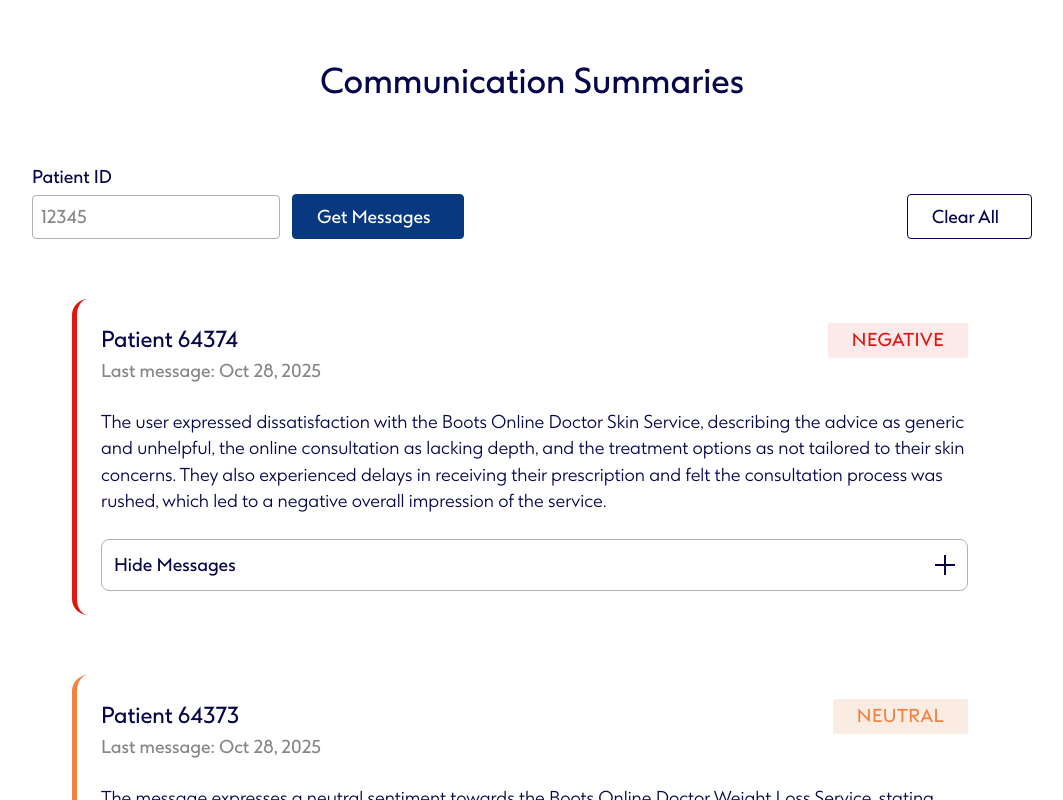
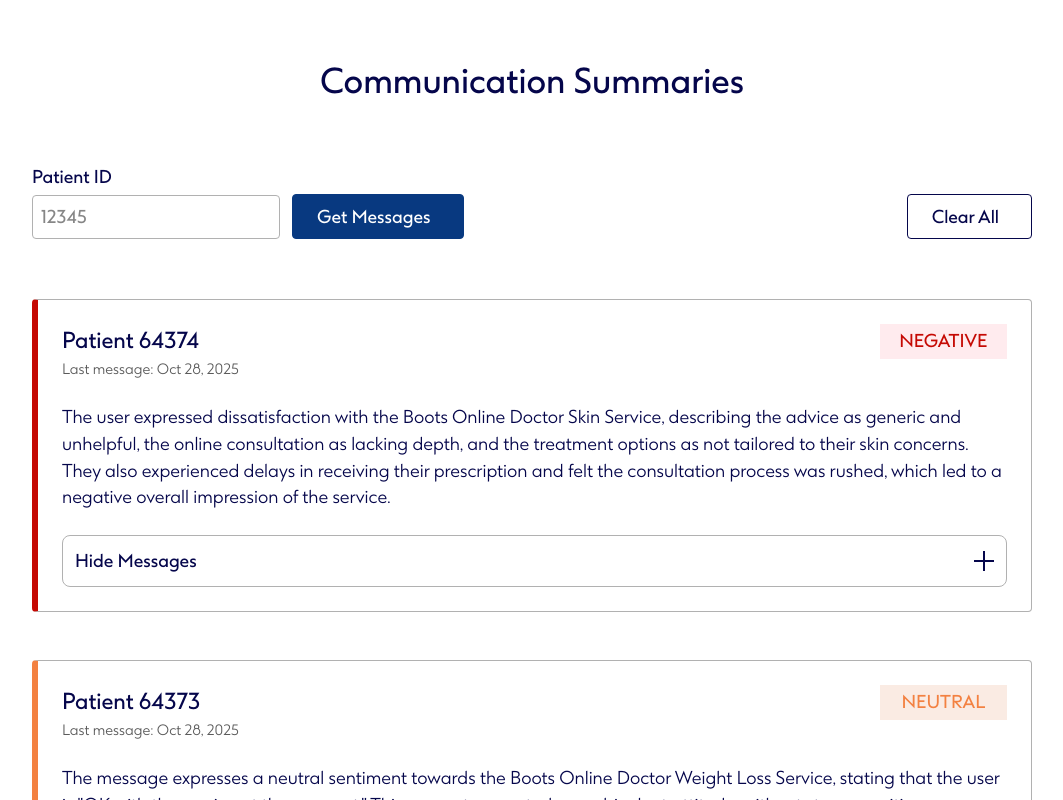
Before and after one commit to bdh-davidh/customer-sentiment, an Angular app: page / in a window 1280 px wide. Shown: the top 800 px of the page, without its empty margins (108-1171 px from the left). Built offline with nearby package versions, Linux system fonts and the light colour scheme.

Commit message:
Fix accordions and styles

```diff
--- a/src/app/app.html
+++ b/src/app/app.html
@@ -8,10 +8,10 @@
   <button variant="outline" style="margin-left: auto; max-block-size: 45px;">Clear All</button>
 </div>
 
-<div class="flow" >
+<ul class="flow" style="">
   @for (response of users.responses; track $index) {
-  <app-response [response]="response"/>
+  <app-response [response]="response" style="--flow-space: var(--space-10x); display: block;"/>
   } @empty {
-    <p>Messages will show here.</p>
+    <li>Messages will show here.</li>
   }
-</div>
+</ul>
--- a/src/app/response/response.html
+++ b/src/app/response/response.html
@@ -1,3 +1,4 @@
+<li class="patient-summary flow" style="--flow-space: var(--space-4x); list-style: none;">
 <div>
   <div style="display: flex; justify-content: space-between">
     <p class="patient-id">Patient {{ response()?.patient_id }}</p>
@@ -15,10 +16,11 @@
 <ui-accordion hideHeading="Show Messages" showHeading="Hide Messages">
   @for (message of response()?.messages; track $index) {
   <div
-    class="message {{ message.from_id == response()?.patient_id ? 'incoming' : 'outgoing' }}"
+    class="message {{ message.from_id == response()?.patient_id ? 'incoming' : 'outgoing' }}" style="--flow-space: var(--space-3x)"
   >
     <p class="message-time">{{ message.timestamp | date }}</p>
     <p class="message-content">{{ message.content }}</p>
   </div>
   }
 </ui-accordion>
+</li>
--- a/src/app/response/response.scss
+++ b/src/app/response/response.scss
@@ -1,100 +1,85 @@
-:host {
-  display: block;
-  padding-block: var(--space-4x);
-  padding-inline: var(--space-4x);
-  border-inline-start: 5px solid;
-  border-radius: var(--radius-4);
-  margin-inline: var(--space-8x);
 
-  > * {
-    --flow-space: var(--space-4x);
+.patient-summary {
+  padding: var(--space-4x);
+  border: 1px solid var(--clr-neutral-40);
+  border-radius: var(--radius-2);
+  background: var(--color-surface, #fff);
+
+  &:has(.positive) {
+    border-inline-start: 6px solid var(--clr-success-100);
   }
 
   &:has(.negative) {
-    border-color: var(--clr-error-80);
+    border-inline-start: 6px solid var(--clr-error-100);
   }
 
   &:has(.neutral) {
-    border-color: var(--clr-pumpkin-100);
+    border-inline-start: 6px solid var(--clr-pumpkin-100);
+  }
 }
 
-  &:has(.positive) {
-    border-color: var(--clr-success-80);
-  }
+.patient-id {
+  margin-inline: 0;
+  font-size: var(--fontsize-1);
+  font-weight: var(--fontweight-bold);
+  color: var(--clr-neutral-900);
 }
 
 .sentiment {
   display: grid;
   place-items: center;
+  min-inline-size: 12ch;
   padding-block: var(--space-1x);
-  padding-inline: var(--space-4x);
-  border-radius: var(--radius-1);
+  padding-inline: var(--space-2x);
+  border-radius: var(---radius-1);
   font-weight: var(--fontweight-bold);
-  letter-spacing: 0.5px;
+  text-transform: uppercase;
   text-box: trim-both cap alphabetic;
+
+  &.positive {
+    color: var(--clr-success-100);
+    background: var(--clr-success-20);
   }
 
-.negative {
-  color: var(--clr-error-80);
-  background-color: var(--clr-error-20);
+  &.negative {
+    color: var(--clr-error-100);
+    background: var(--color-error-bg, #ffebee);
   }
 
-.neutral {
+  &.neutral {
     color: var(--clr-pumpkin-100);
-  background-color: var(--clr-pumpkin-20);
+    background: var(--clr-pumpkin-20);
   }
-
-.positive {
-  color: var(--clr-success-80);
-  background-color: var(--clr-success-20);
-}
-
-.patient-id {
-  font-size: var(--fontsize-1);
-  font-weight: var(--fontweight-bold);
 }
 
 .last-message {
-  font-weight: var(--fontweight-bold);
-  color: var(--clr-neutral-50);
-}
-
-.summary {
-  margin-block-end: var(--space-4x);
+  font-size: var(--fontsize--1);
+  color: var(--clr-neutral-70);
 }
 
 .message {
+  padding: var(--space-3x);
+  border-radius: var(--radius-3);
+
+  &.incoming {
     max-inline-size: 70%;
-  padding-block: var(--space-3x);
-  padding-inline: var(--space-4x);
-  border-radius: var(--radius-4);
+    background: var(--clr-neutral-10);
 
     .message-time {
       font-size: var(--fontsize--1);
-    font-weight: var(--fontweight-regular);
-  }
-
-  .message-content {
-    margin-block-start: var(--space-1x);
-    font-weight: var(--fontweight-bold);
-    line-height: 1.2;
+      color: var(--clr-neutral-50);
     }
   }
 
-.incoming {
-  background-color: var(--clr-neutral-20);
+  &.outgoing {
+    max-inline-size: 70%;
+    margin-inline-start: auto;
+    color: var(--clr-neutral-0);
+    background: var(--clr-default-40);
 
     .message-time {
-    color: var(--clr-neutral-70);
+      font-size: var(--fontsize--1);
+      color: var(--clr-default-30);
     }
   }
-
-.outgoing {
-  margin-inline-start: auto;
-  color: var(--clr-neutral-0);
-  background-color: var(--clr-default-40);
-
-  .message-time {
-    color: var(--clr-neutral-20);
 }
-}
--- a/src/shared/accordion/accordion.component.html
+++ b/src/shared/accordion/accordion.component.html
@@ -5,13 +5,12 @@ Required inputs:
   heading(): string
 Optional inputs:
   content(): string
-  groupName(): string
   open(): boolean
 -->
 
 <details [attr.name]="groupName()" [open]="openOnRender()">
   <!-- Clickable header with expand/collapse icon -->
-  <summary class="heading">
+  <summary class="heading" (click)="onClick()">
     <!-- Display text from [heading] input -->
     <span>{{ currentHeading() }}</span>
     <svg width="20" height="20" viewBox="0 0 20 20" aria-hidden="true">
--- a/src/shared/accordion/accordion.component.scss
+++ b/src/shared/accordion/accordion.component.scss
@@ -1,5 +1,9 @@
+:host {
+  display: block;
+}
+
 details {
-  --transition-duration: 400ms;
+  --transition-duration: 300ms;
   --transition-curve: cubic-bezier(0.4, 0, 0.2, 1);
 
   border: 1px solid;
--- a/src/shared/accordion/accordion.component.ts
+++ b/src/shared/accordion/accordion.component.ts
@@ -19,10 +19,10 @@ export class AccordionComponent {
   isOpen = signal<boolean>(false);
 
   currentHeading = computed(() =>
-    this.isOpen() ? this.hideHeading() : this.showHeading()
+    this.isOpen() ? this.hideHeading() : this.showHeading(),
   );
 
-  onToggle(): void {
+  onClick(): void {
     this.isOpen.set(!this.isOpen());
   }
 }
```
Lines whose indentation alone changed are shown as unchanged.
